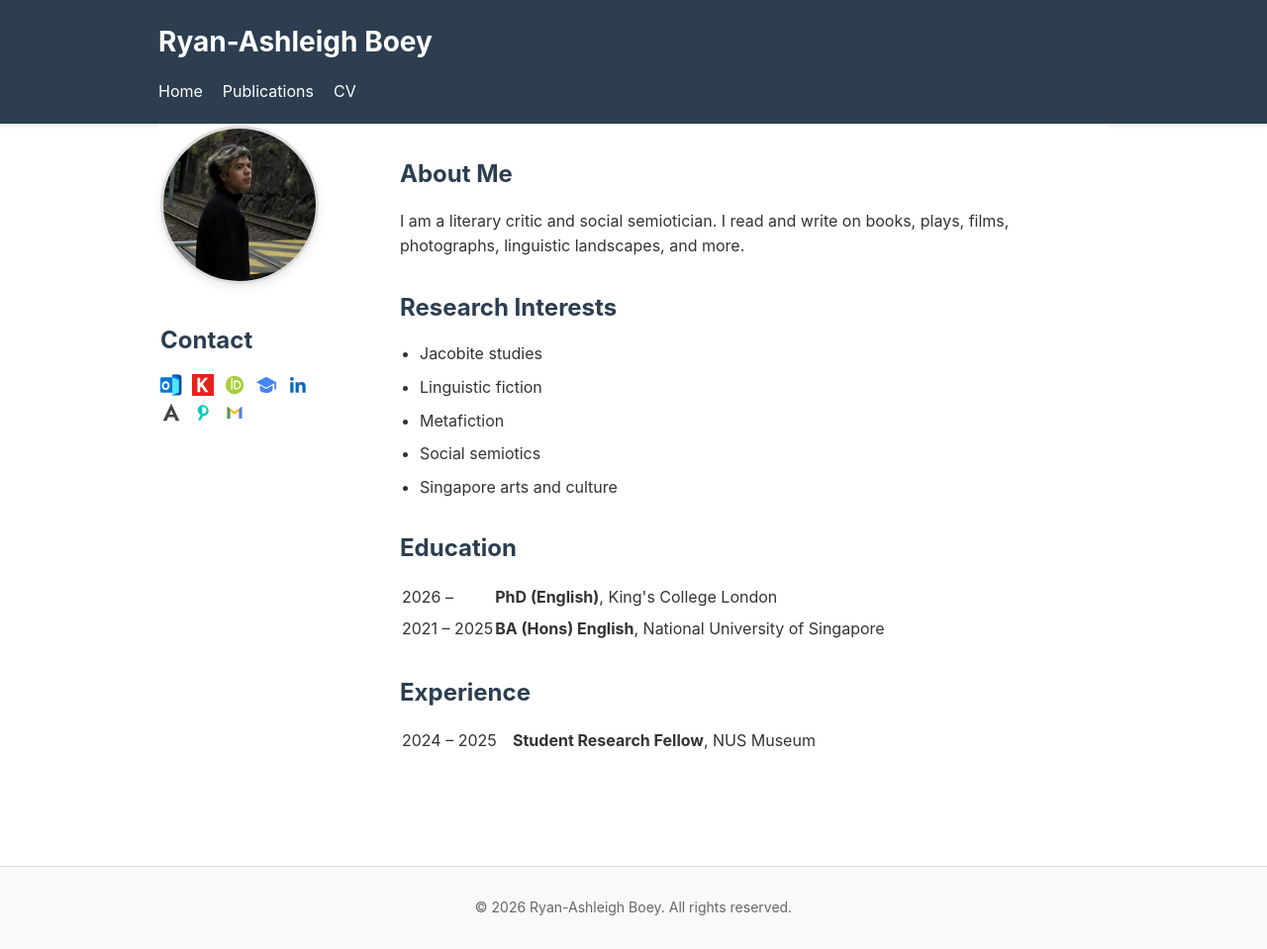
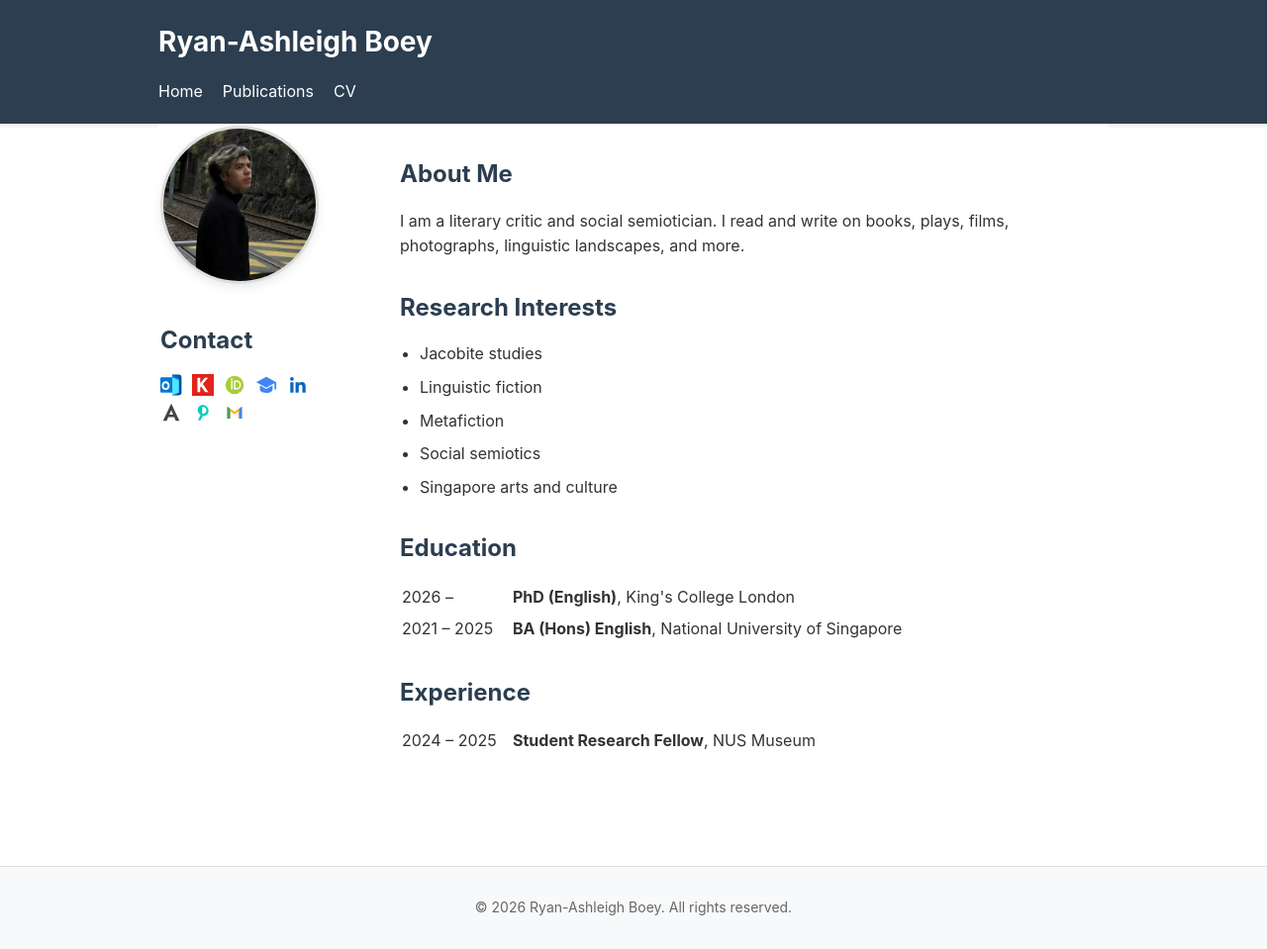
Before and after one commit to r-boey/r-boey.github.io, a Jekyll site: the page built from index.md, in a window 1280 px wide. Shown: the whole page at 99% size. Built offline with Jekyll 4.4.1, drawn with Linux system fonts in a browser that asks for light colours.

Commit message:
Update index.md

```diff
--- a/index.md
+++ b/index.md
@@ -258,7 +258,10 @@ title:
       <table class="education-table">
 
         <tr>
-          <td valign="top">2026 –</td>
+          <td width="110" valign="top">
+            2026 –
+          </td>
+
           <td valign="top">
             <strong>PhD (English)</strong>, King's College London
           </td>
```
